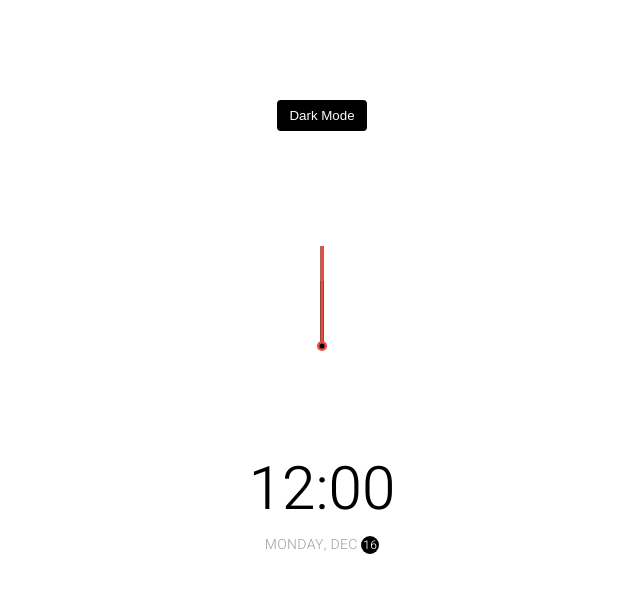
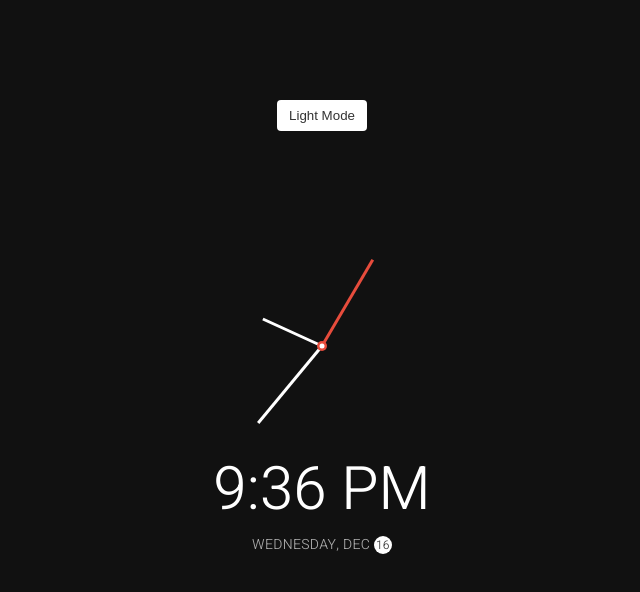
Before and after one commit to JohnWLPark/theme_clock, a plain HTML site: page index.html in a window 1280 px wide. Both pictures are taken after a click on the button "Dark Mode". Shown: the whole page, without its empty margins (318-958 px from the left). Drawn offline with Linux system fonts and the light colour scheme.

Commit message:
Add JS to dynamically change time, day, date, and dark/light mode

```diff
--- a/index.html
+++ b/index.html
@@ -18,8 +18,8 @@
             <div class="center-point"></div>
         </div>
 
-        <div class="time">12:00</div>
-        <div class="date">Monday, Dec <span class="circle">16</span></div>
+        <div class="time"></div>
+        <div class="date"></div>
     </div>
 
     <script src="script.js"></script>
--- a/script.js
+++ b/script.js
@@ -0,0 +1,47 @@
+const hourEl = document.querySelector('.hour')
+const minuteEl = document.querySelector('.minute')
+const secondEl = document.querySelector('.second')
+const timeEl = document.querySelector('.time')
+const dateEl = document.querySelector('.date')
+const toggle = document.querySelector('.toggle')
+
+const days = ["Sunday", "Monday", "Tuesday", "Wednesday", "Thursday", "Friday", "Saturday"];
+const months = ["Jan", "Feb", "Mar", "Apr", "May", "Jun", "Jul", "Aug", "Sep", "Oct", "Nov", "Dec"];
+
+toggle.addEventListener('click', (e) => {
+    const html = document.querySelector('html')
+    if(html.classList.contains('dark')) {
+        html.classList.remove('dark')
+        e.target.innerHTML = 'Dark Mode'
+    } else {
+        html.classList.add('dark')
+        e.target.innerHTML = 'Light Mode'
+    }
+})
+
+function setTime() {
+    const time = new Date();
+    const month = time.getMonth()
+    const day = time.getDay()
+    const date = time.getDate()
+    const hours = time.getHours()
+    const hoursForClock = hours % 12
+    const minutes = time.getMinutes()
+    const seconds = time.getSeconds()
+    const ampm = hours >= 12 ? 'PM' : 'AM'
+
+    hourEl.style.transform = `translate(-50%, -100%) rotate(${scale(hoursForClock, 0, 11, 0, 360)}deg)`
+    minuteEl.style.transform = `translate(-50%, -100%) rotate(${scale(minutes, 0, 59, 0, 360)}deg)`
+    secondEl.style.transform = `translate(-50%, -100%) rotate(${scale(seconds, 0, 59, 0, 360)}deg)`
+
+    timeEl.innerHTML = `${hoursForClock}:${minutes < 10 ? `0${minutes}` : minutes} ${ampm}`
+    dateEl.innerHTML = `${days[day]}, ${months[month]} <span class="circle">${date}</span>`
+}
+
+const scale = (num, in_min, in_max, out_min, out_max) => {
+    return (num - in_min) * (out_max - out_min) / (in_max - in_min) + out_min;
+}
+
+setTime()
+
+setInterval(setTime, 1000)
--- a/style.css
+++ b/style.css
@@ -69,6 +69,7 @@ body {
     height: 65px;
     width: 3px;
     transform-origin: bottom center;
+    transition: all 0.5s ease-in;
 }
 
 .needle.hour {
```
